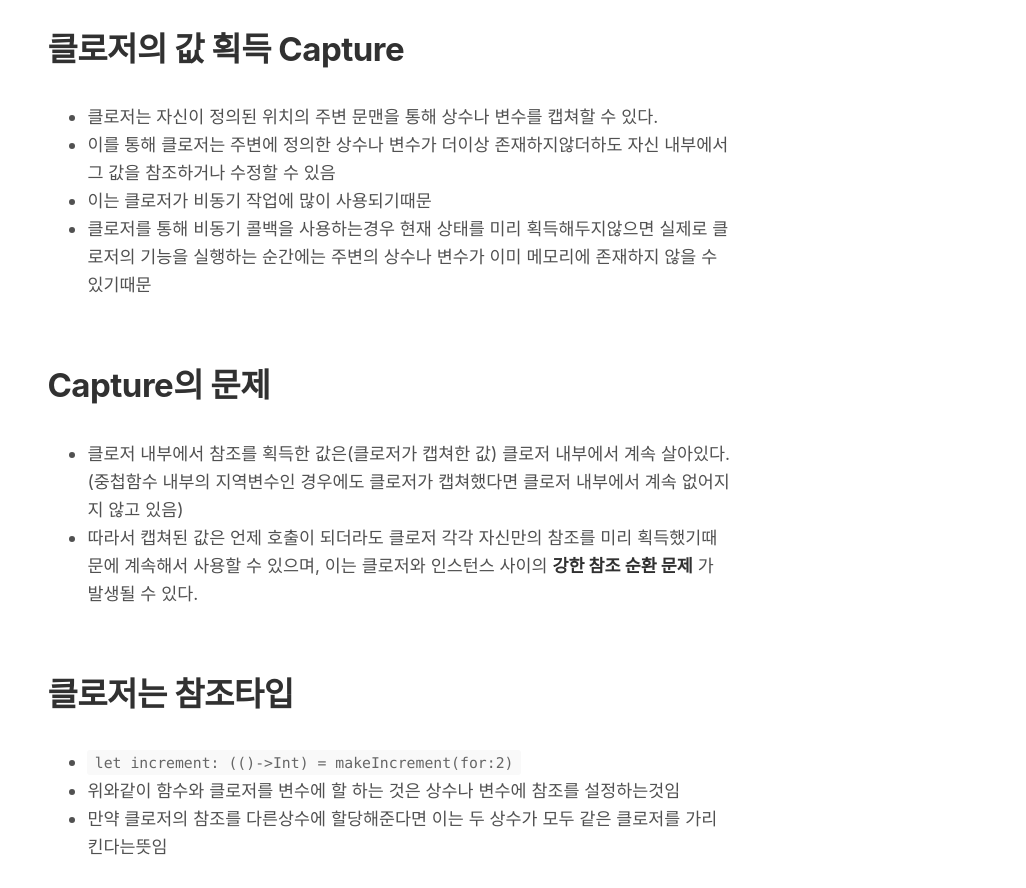
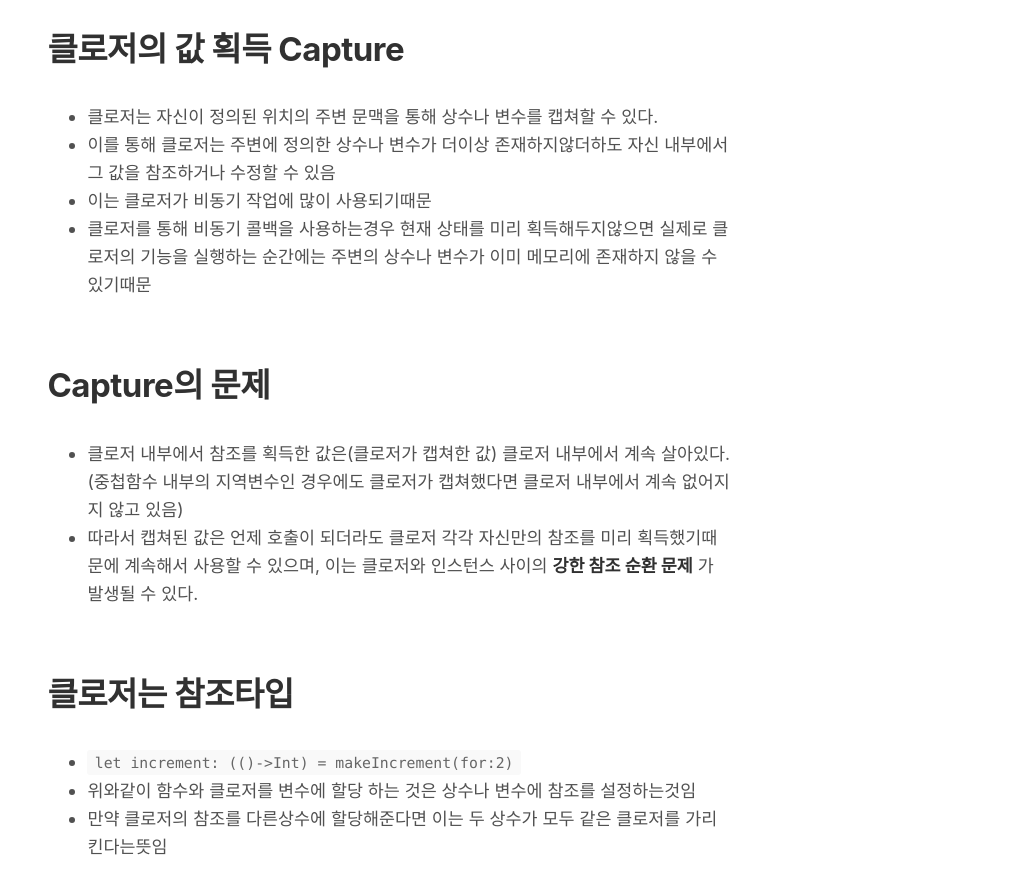
Before and after one commit to jinios/jinios.github.io, a Jekyll site: the page built from _posts/Swift/2018-08-08-closure.md, in a window 1280 px wide and 1400 px high. Shown: the part 273-1161 px from the top of the window, without its empty margins (250-1276 px from the left). Built offline with Jekyll 4.4.1, drawn with Linux system fonts in a browser that asks for light colours; nearby versions of some CDN libraries; comment, search, counter and statistics services are not loaded.

Commit message:
Update posts

```diff
--- a/_posts/Swift/2018-08-08-closure.md
+++ b/_posts/Swift/2018-08-08-closure.md
@@ -5,7 +5,7 @@ tags: Swift closure
 categories: Swift
 ---
 ## 클로저의 값 획득 Capture
-- 클로저는 자신이 정의된 위치의 주변 문맨을 통해 상수나 변수를 캡쳐할 수 있다.
+- 클로저는 자신이 정의된 위치의 주변 문맥을 통해 상수나 변수를 캡쳐할 수 있다.
 - 이를 통해 클로저는 주변에 정의한 상수나 변수가 더이상 존재하지않더하도 자신 내부에서 그 값을 참조하거나 수정할 수 있음
 - 이는 클로저가 비동기 작업에 많이 사용되기때문
 - 클로저를 통해 비동기 콜백을 사용하는경우 현재 상태를 미리 획득해두지않으면 실제로 클로저의 기능을 실행하는 순간에는 주변의 상수나 변수가 이미 메모리에 존재하지 않을 수 있기때문
@@ -16,7 +16,7 @@ categories: Swift
 
 ## 클로저는 참조타입
 - `let increment: (()->Int) = makeIncrement(for:2)`
-- 위와같이 함수와 클로저를 변수에 할 하는 것은 상수나 변수에 참조를 설정하는것임
+- 위와같이 함수와 클로저를 변수에 할당 하는 것은 상수나 변수에 참조를 설정하는것임
 - 만약 클로저의 참조를 다른상수에 할당해준다면 이는 두 상수가 모두 같은 클로저를 가리킨다는뜻임
 
 ## 탈출클로저 @escaping
```
